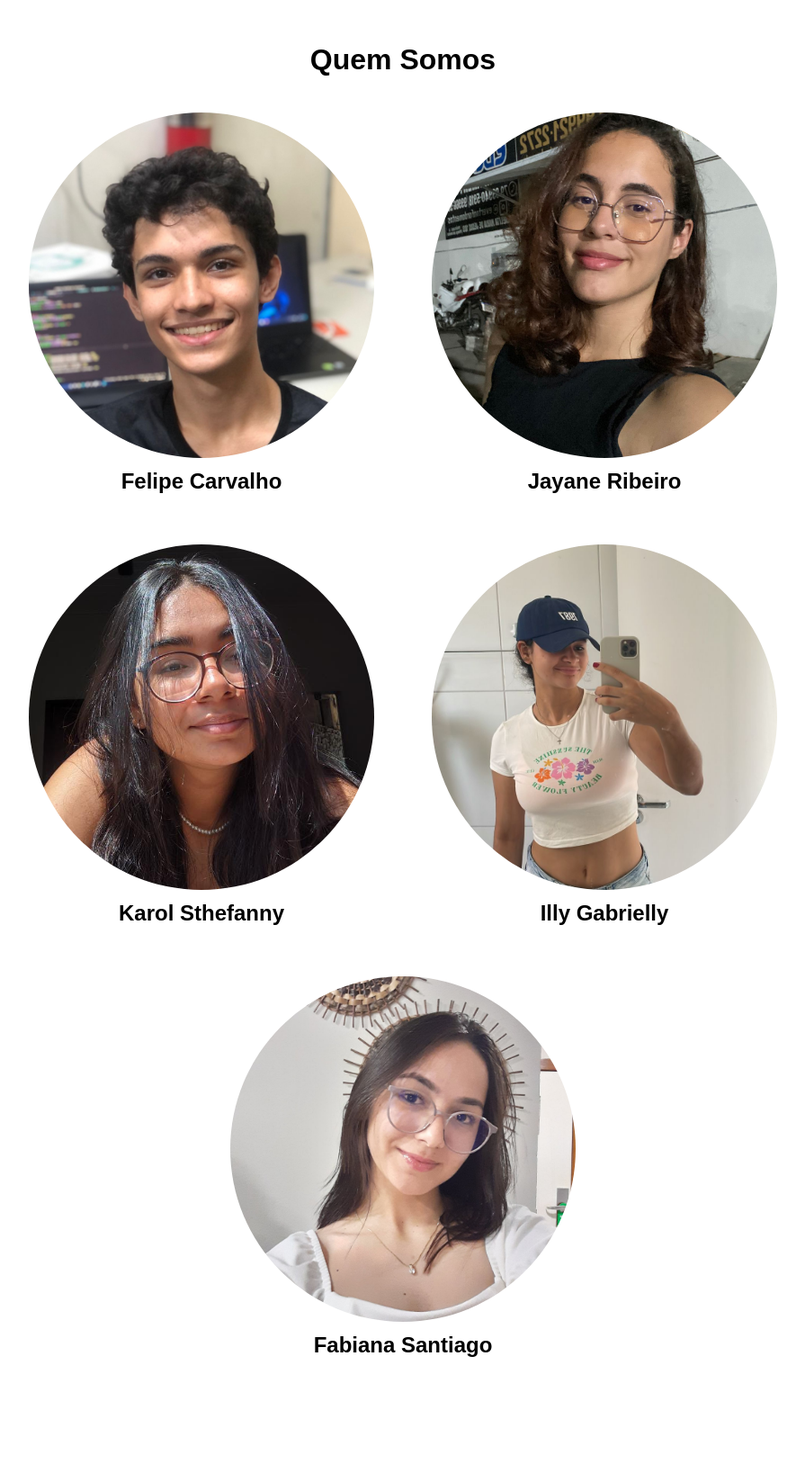
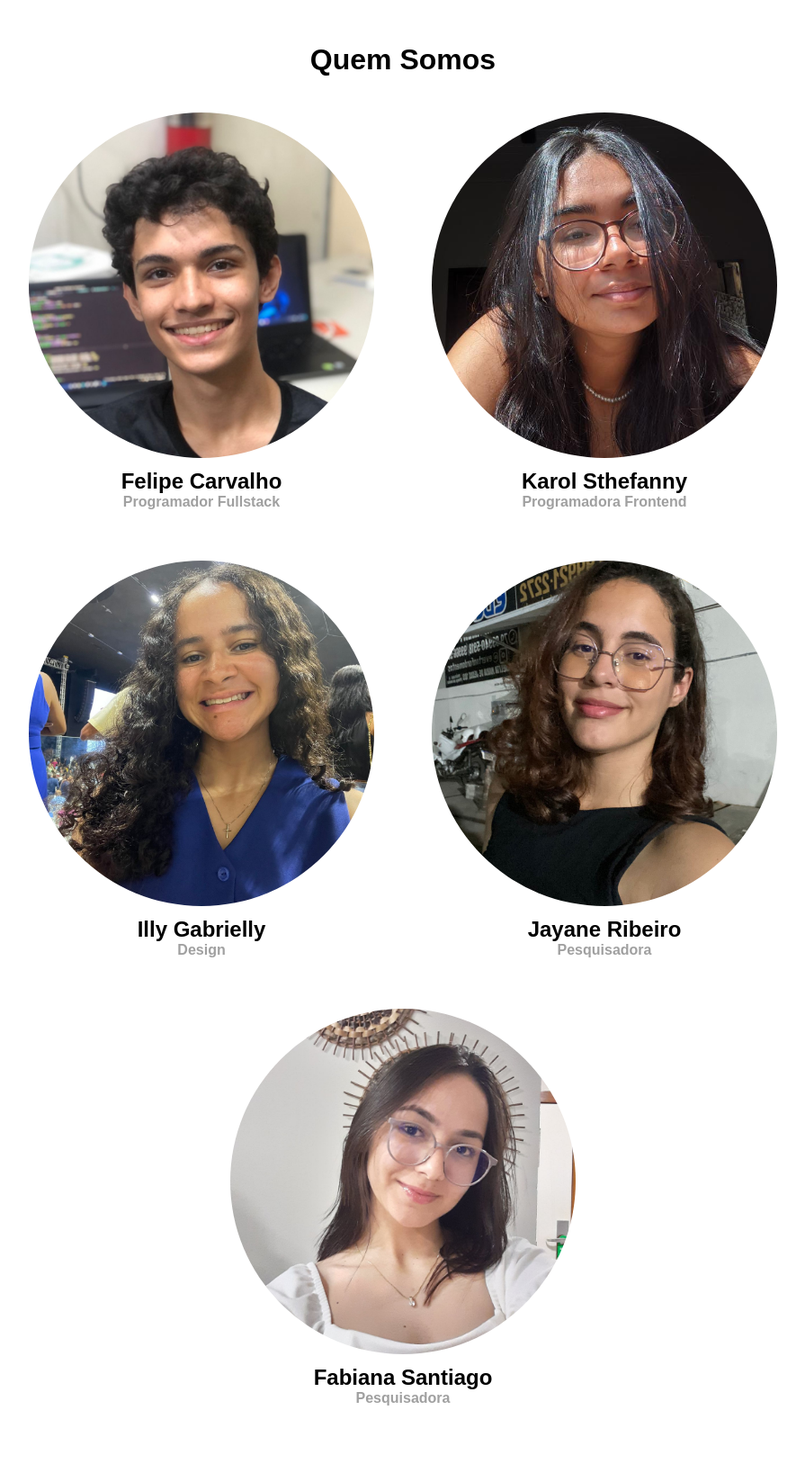
Before and after one commit to felipscarvalho/Projeto-Atlantis, a Django app: template app/templates/aboutus.html in a window 1280 px wide. Shown: the part 80-1707 px from the top of the page at 90% size, without its empty margins (192-1087 px from the left). Before the commit the page ends 1588 px from the top, so only its background shows below. Run offline with Django 3.2, Linux system fonts and the light colour scheme; the template is opened without the code that fills it, so the values that code supplies are empty.

Commit message:
Minor visual updates.

```diff
--- a/app/templates/aboutus.html
+++ b/app/templates/aboutus.html
@@ -13,22 +13,27 @@
         <div class="member__container">
             <img class="member__photo" src="{% static 'images/members/felipe.png' %}" alt="Felipe">
             <h2>Felipe Carvalho</h2>
+            <p class="member__function">Programador Fullstack</p>
+        </div>
+        <div class="member__container">
+            <img class="member__photo" src="{% static 'images/members/karol.jpg' %}" alt="Karol">
+            <h2>Karol Sthefanny</h2>
+            <p class="member__function">Programadora Frontend</p>
+        </div>
+        <div class="member__container">
+            <img class="member__photo" src="{% static 'images/members/illy.jpg' %}" alt="Illy">
+            <h2>Illy Gabrielly</h2>
+            <p class="member__function">Design</p>
         </div>
         <div class="member__container">
             <img class="member__photo" src="{% static 'images/members/jayane.jpg' %}" alt="Jayane">
             <h2>Jayane Ribeiro</h2>
-        </div>
-        <div class="member__container">
-            <img class="member__photo" src="{% static 'images/members/karol.jpg' %}" alt="Karol">
-            <h2>Karol Sthefanny</h2>
-        </div>
-        <div class="member__container">
-            <img class="member__photo" src="{% static 'images/members/illy.jpg' %}" alt="Illy">
-            <h2>Illy Gabrielly</h2>
+            <p class="member__function">Pesquisadora</p>
         </div>
         <div class="member__container">
             <img class="member__photo" src="{% static 'images/members/fabiana.jpg' %}" alt="Fabiana">
             <h2>Fabiana Santiago</h2>
+            <p class="member__function">Pesquisadora</p>
         </div>
     </div>
 </div>
--- a/static/css/aboutus.css
+++ b/static/css/aboutus.css
@@ -24,3 +24,8 @@
     margin: .5rem;
     object-fit: cover;
 }
+
+.member__function {
+    font-weight: bold;
+    color: #a0a0a0;
+}
```
Also changed, not shown: static/images/members/illy.jpg.
